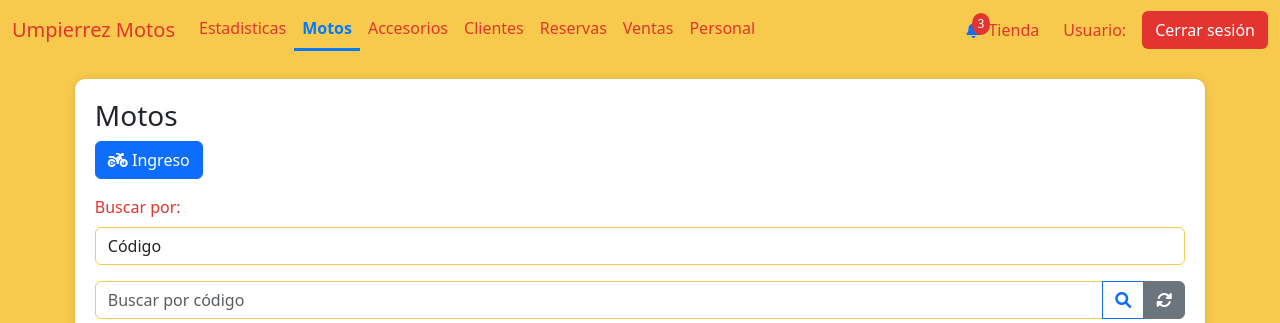
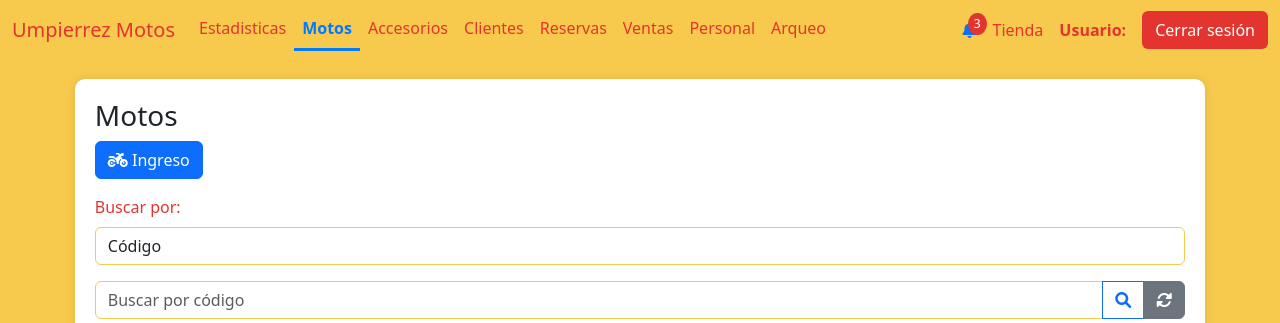
Before and after one commit to jlumaca/UmpierrezMotos, a Django app: page /motos in a window 1280 px wide. Shown: the top 323 px of the page. Run offline with Django 5.2, Linux system fonts and the light colour scheme; a user stored in the database is signed in; data comes from the database, SQL or seed files in the repository; both versions use the stored data as it was after the commit.

Commit message:
cambios en perfil administrativo

```diff
--- a/AppUM/templates/perfil_administrativo/padre_perfil_administrativo.html
+++ b/AppUM/templates/perfil_administrativo/padre_perfil_administrativo.html
@@ -41,23 +41,32 @@
                     <li class="nav-item">
                         <a class="nav-link" href="{% url 'Personal' %}" onclick="">Personal</a>
                     </li>
+                    <li class="nav-item">
+                        <a class="nav-link" href="" onclick="">Arqueo</a>
+                    </li>
                     <!-- Más ítems de la barra -->
                 </ul>
                 <div class="d-flex align-items-center">
-                    <div class="notification-bell">
-                        <a href="{% url 'NotificacionesAdministrativo' %}"><i class="fas fa-bell"></i>
-                        <span class="notification-count" id="notificationCount">3</span></a>
+                    <!-- Notificaciones -->
+                    <div class="notification-bell me-3">
+                        <a href="{% url 'NotificacionesAdministrativo' %}" class="text-decoration-none">
+                            <i class="fas fa-bell"></i>
+                            <span class="notification-count" id="notificationCount">3</span>
+                        </a>
                     </div>
-                    <ul class="navbar-nav me-auto mb-2 mb-lg-0">
-                        <li class="nav-item">
-                            <a class="nav-link" href="{% url 'Tienda' %}" onclick="">Tienda</a>
-                        </li>
-                    </ul>
-                    <span class="navbar-text ms-3 me-3">
-                        Usuario: {{ request.user.first_name }}
+
+                    <!-- Tienda -->
+                    <a href="{% url 'Tienda' %}" class="nav-link me-3">Tienda</a>
+
+                    <!-- Usuario -->
+                    <span class="navbar-text me-3">
+                        <strong>Usuario:</strong> {{ request.user.first_name }}
                     </span>
-                    <a href="{% url 'CerrarSesion' %}"><button class="btn btn-logout">Cerrar sesión</button></a>
 
+                    <!-- Cerrar sesión -->
+                    <a href="{% url 'CerrarSesion' %}">
+                        <button class="btn btn-logout">Cerrar sesión</button>
+                    </a>
                 </div>
             </div>
         </div>
```
Also changed, not shown: db.sqlite3.
